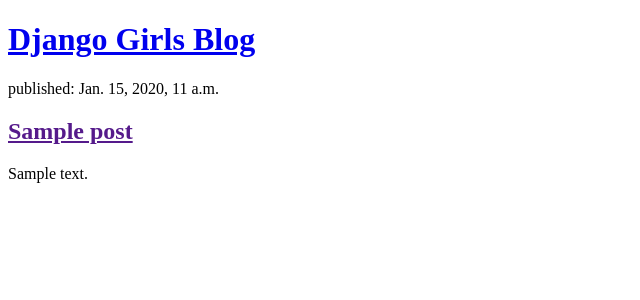
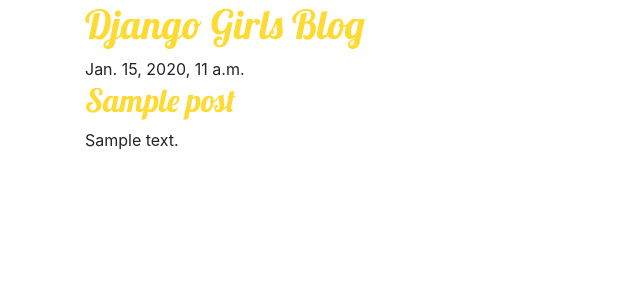
Before and after one commit to sblbl/djangogirls-tutorial, a Django app: page / in a window 1280 px wide. Shown: the top 300 px of the page, without its empty margins (0-640 px from the left). Run offline with Django 3.2, Linux system fonts and the light colour scheme; tables that the repository leaves empty hold one stand-in row (values such as "Sample post").

Commit message:
post_details

```diff
--- /dev/null
+++ b/blog/static/css/blog.css
@@ -0,0 +1,4 @@
+h1 a, h2 a {
+	font-family: 'Lobster';
+    color: #feda32;
+}
--- /dev/null
+++ b/blog/templates/blog/base.html
@@ -0,0 +1,25 @@
+{% load static %}
+<!DOCTYPE html>
+<html>
+    <head>
+        <title>Django Girls blog</title>
+        <link rel="stylesheet" href="https://cdn.jsdelivr.net/npm/bootstrap@4.5.3/dist/css/bootstrap.min.css" integrity="sha384-TX8t27EcRE3e/ihU7zmQxVncDAy5uIKz4rEkgIXeMed4M0jlfIDPvg6uqKI2xXr2" crossorigin="anonymous">
+        <link href='//fonts.googleapis.com/css?family=Lobster&subset=latin,latin-ext' rel='stylesheet' type='text/css'>
+        <link rel="stylesheet" href="{% static 'css/blog.css' %}">
+    </head>
+    <body>
+		<header class="page-header">
+		<div class="container">
+			<h1><a href="/">Django Girls Blog</a></h1>
+		</div>
+		</header>
+		<main class="container">
+			<div class="row">
+				<div class="col">
+				{% block content %}
+				{% endblock %}
+				</div>
+			</div>
+		</main>
+	</body>
+</html>
--- a/blog/templates/blog/post_list.html
+++ b/blog/templates/blog/post_list.html
@@ -1,18 +1,13 @@
-<!DOCTYPE html>
-<html>
-    <head>
-        <title>Django Girls blog</title>
-    </head>
-    <body>
-        <header>
-            <h1><a href="/">Django Girls Blog</a></h1>
-        </header>
+{% extends 'blog/base.html' %}
 
-	{% for post in posts %}
-		<article>
-			<time>published: {{ post.published_date }}</time>
-			<h2><a href="">{{ post.title }}</a></h2>
-			<p>{{ post.text|linebreaksbr }}</p>
-		</article>
-	{% endfor %}
-</html>
+{% block content %}
+    {% for post in posts %}
+        <article class="post">
+            <time class="date">
+                {{ post.published_date }}
+            </time>
+            <h2><a href="{% url 'post_detail' pk=post.pk %}">{{ post.title }}</a></h2>
+            <p>{{ post.text|linebreaksbr }}</p>
+        </article>
+    {% endfor %}
+{% endblock %}
--- a/blog/urls.py
+++ b/blog/urls.py
@@ -3,4 +3,5 @@ from . import views
 
 urlpatterns = [
     path('', views.post_list, name='post_list'),
+	path('post/<int:pk>/', views.post_detail, name='post_detail'),
 ]
--- a/blog/views.py
+++ b/blog/views.py
@@ -1,8 +1,13 @@
 from django.shortcuts import render
 from django.utils import timezone
 from .models import Post
+from django.shortcuts import render, get_object_or_404
 
 # Create your views here.
 def post_list(request):
     posts = Post.objects.filter(published_date__lte=timezone.now()).order_by('published_date')
     return render(request, 'blog/post_list.html', {'posts': posts})
+
+def post_detail(request, pk):
+    post = get_object_or_404(Post, pk=pk)
+    return render(request, 'blog/post_detail.html', {'post': post})
```
Also changed, not shown: blog/templates/blog/post_detail.html (added, +13 -0 lines).
